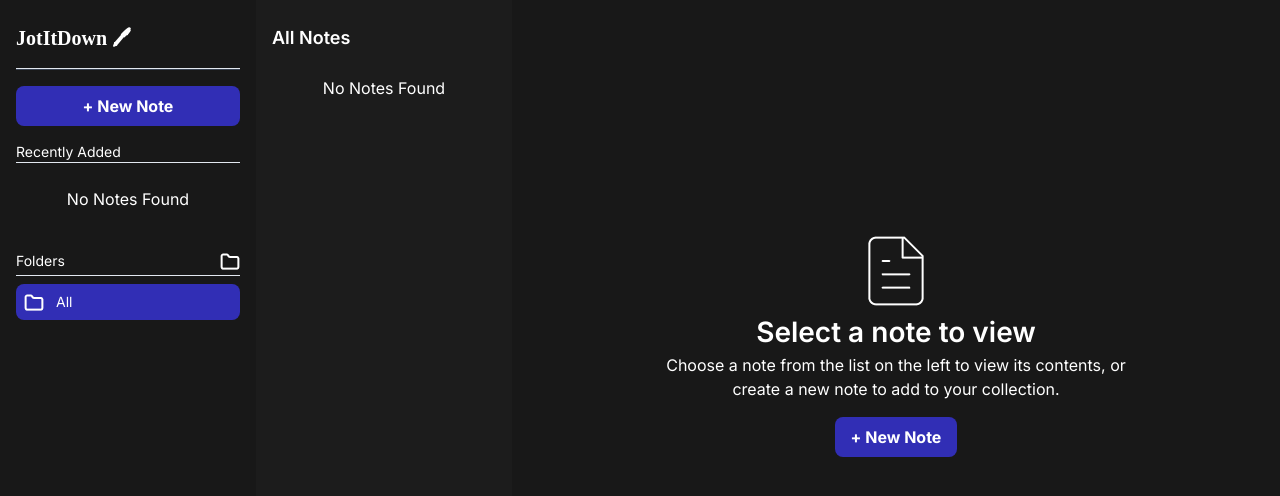
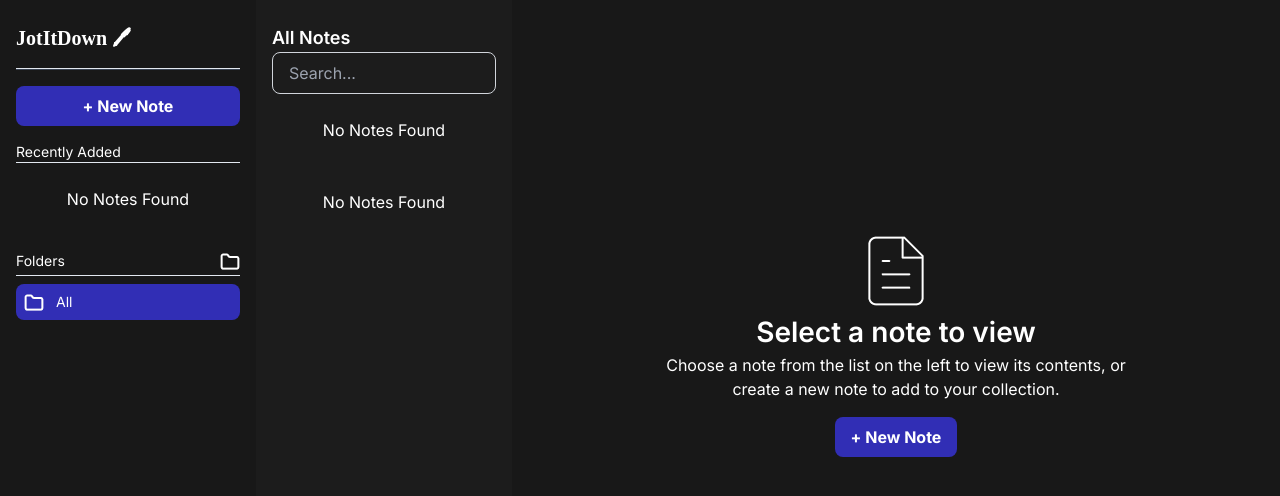
Before and after one commit to theheemmanuel/FIP-Project, a React (Vite) app: page / in a window 1280 px wide. Shown: the top 496 px of the page. Built offline with nearby package versions, Linux system fonts and the light colour scheme; a web font is replaced by a local one.

Commit message:
search bar

```diff
--- a/src/Components/Folder.jsx
+++ b/src/Components/Folder.jsx
@@ -1,21 +1,35 @@
 import { useContext } from "react";
 import { ContextFile } from "./FileContext";
+import { useState } from "react";
 
 const Folder = () => {
   const { allNotes, state, dispatch } = useContext(ContextFile);
+  const [search, setSearch] = useState("");
+  const currentFolder = allNotes.filter((each) => each.folder === state.folder);
+  const filteredNotes =
+    search === ""
+      ? allNotes
+      : allNotes.filter((note) =>
+          note.title.toLowerCase().includes(search.toLowerCase())
+        );
   return (
     <div className="w-1/2 min-h-[100vh] bg-[#1C1C1C] px-4 py-6 text-white">
       <div className="h-fit sticky top-6">
-        {/* <input
+        {state.folder === "" ? (
+          <div>
+            <h1 className="text-lg font-semibold">All Notes</h1>{" "}
+            <input
+              value={search}
+              onChange={(e) => setSearch(e.target.value)}
               type="text"
               placeholder="Search..."
-        className="border-2 border-gray-300 rounded-lg bg-transparent px-4 py-2 w-full outline-none"
-      /> */}
-        {state.folder === "" ? (
-          <div>
-            <h1 className="text-lg font-semibold">All Notes</h1>
+              className="border-[1px] border-gray-300 rounded-lg bg-transparent px-4 py-2 w-full outline-none"
+            />
             <div className="flex flex-col gap-2">
-              {allNotes.map((item) => (
+              {filteredNotes.length === 0 && (
+                <p className="text-center py-6">No Notes Found</p>
+              )}
+              {filteredNotes.map((item) => (
                 <div
                   onClick={() =>
                     dispatch({ type: "PickNote", payload: item.id })
@@ -37,9 +51,7 @@ const Folder = () => {
           <div>
             <h1 className="text-lg font-semibold">{state.folder}</h1>
             <div className="flex flex-col gap-2">
-              {allNotes
-                .filter((each) => each.folder === state.folder)
-                .map((item) => (
+              {currentFolder.map((item) => (
                 <div
                   key={item.id}
                   className={`mt-2 p-3 cursor-pointer bg-[#FFFFFF08] hover:bg-[#FFFFFF1A] ${
```
Lines whose indentation alone changed are shown as unchanged.
